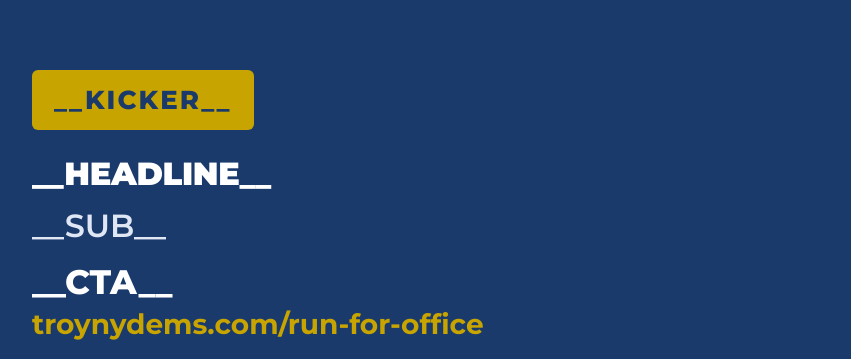
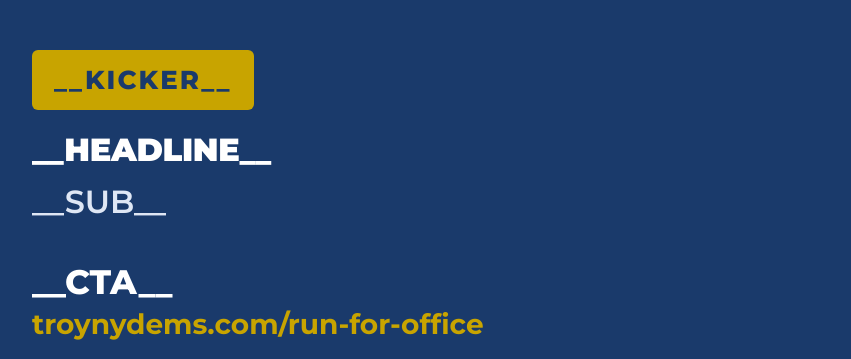
Before and after one commit to MdevitSEC/Troynydems-website, a plain HTML site: page run-for-office-posts/template.html in a window 1280 px wide. Shown: the part 670-1029 px from the top of the page, 40-891 px from the left. Drawn offline with Linux system fonts and the light colour scheme.

Commit message:
Center headline and subtitle in run-for-office graphics
The headline block now sits evenly between the gold label and the footer instead of leaving a gap above the footer.

Co-Authored-By: Claude Opus 5.5 <noreply@anthropic.com>

```diff
--- a/run-for-office-posts/template.html
+++ b/run-for-office-posts/template.html
@@ -15,9 +15,10 @@ body{background:#1a3a6b;font-family:Montserrat,sans-serif;color:#fff;position:re
 .date .d{font-weight:900;font-size:58px;line-height:.95}
 .panel{position:absolute;left:0;right:0;top:__PH__px;bottom:0;padding:0 72px 52px;display:flex;flex-direction:column}
 .kicker{align-self:flex-start;margin-top:-30px;background:#C8A400;color:#1a3a6b;font-weight:800;font-size:26px;letter-spacing:.08em;text-transform:uppercase;padding:14px 22px;border-radius:6px;position:relative;z-index:2}
-h1{font-weight:900;font-size:__HS__px;line-height:1.0;margin-top:28px;letter-spacing:-.01em}
+.msg{flex:1;display:flex;flex-direction:column;justify-content:center;padding:24px 0}
+h1{font-weight:900;font-size:__HS__px;line-height:1.0;letter-spacing:-.01em}
 .sub{font-weight:600;font-size:32px;line-height:1.25;margin-top:16px;color:#dfe7f5}
-.foot{margin-top:auto;display:flex;align-items:center;justify-content:space-between;gap:24px}
+.foot{display:flex;align-items:center;justify-content:space-between;gap:24px}
 .cta{font-weight:800;font-size:34px;line-height:1.15}
 .cta span{display:block;color:#C8A400;font-weight:700;font-size:28px;margin-top:6px}
 .foot img{width:112px;height:112px;object-fit:contain;flex:none}
@@ -25,6 +26,6 @@ h1{font-weight:900;font-size:__HS__px;line-height:1.0;margin-top:28px;letter-spa
 <div class="photo __FIT__"><img class="bg" src="__PHOTO__" alt=""><img class="fg" src="__PHOTO__" alt=""></div>
 <div class="date"><div class="t">Due</div><div class="m">Dec.</div><div class="d">20</div></div>
 <div class="panel">
-<div class="kicker">__KICKER__</div><h1>__HEADLINE__</h1><div class="sub">__SUB__</div>
+<div class="kicker">__KICKER__</div><div class="msg"><h1>__HEADLINE__</h1><div class="sub">__SUB__</div></div>
 <div class="foot"><div class="cta">__CTA__<span>troynydems.com/run-for-office</span></div><img src="logo.png" alt=""></div>
 </div></body></html>
```
Also changed, not shown: run-for-office-posts/graphics/1-the-ask.png, run-for-office-posts/graphics/2-low-pressure.png, run-for-office-posts/graphics/3-the-jobs.png, run-for-office-posts/graphics/4-invitation.png.
